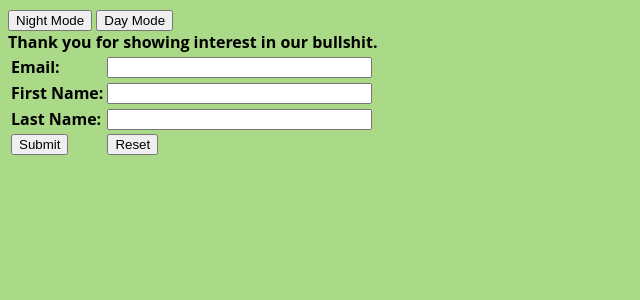
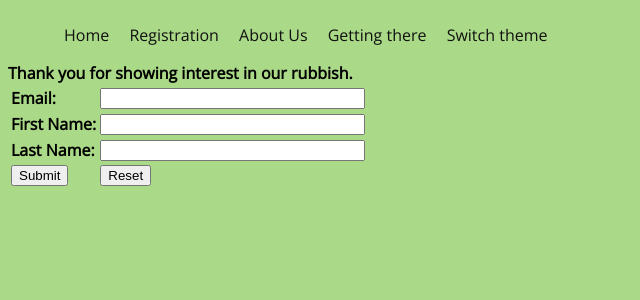
Before and after one commit to nightpaws/Spamazon-Shopping-Site-Project, a PHP site: page /registration.html in a window 1280 px wide. Shown: the top 300 px of the page, without its empty margins (0-640 px from the left). Run offline with PHP 8.4, Linux system fonts and the light colour scheme.

Commit message:
Almost completed, changing theme on DEVWEB needs fixed

```diff
--- a/prac 4/registration.html
+++ b/prac 4/registration.html
@@ -1,46 +1,29 @@
 <html>
 
 	<head>
-		<title>Practical Four</title>
-		<script language ="javascript">
-			function setTheme(){
+		<title>Registration | Practical 4</title>
 
-				var x = document.cookie;
-  				if (x=="theme=css/dark.css") {
-							var ss = document.createElement("link");
-							ss.type = "text/css";
-							ss.rel = "stylesheet";
-							ss.href = "css/dark.css";
-							document.getElementsByTagName("head")[0].appendChild(ss);
-				} else {
-							var ss = document.createElement("link");
-							ss.type = "text/css";
-							ss.rel = "stylesheet";
-							ss.href = "css/light.css";
-							document.getElementsByTagName("head")[0].appendChild(ss);
-				}
-			}
-			setTheme();
-		</script>
+		<link rel="stylesheet" href="./css/style.css">
+		<link href='http://fonts.googleapis.com/css?family=Open+Sans' rel='stylesheet' type='text/css'>
 	</head>
 
 	<body>
-		<button onclick="setDark()">Night Mode</button>
-		<button onclick="setLight()">Day Mode</button>
-		<script language="javascript">
-			function setDark() {
-				document.cookie="theme=css/dark.css";
-				location.reload();
-			}
+		<header>
+			<nav>
+				<ul>
+					<li><a href="index.html">Home</a></li>
+					<li><a href="registration.html">Registration</a></li>
+					<li><a href="about.html">About Us</a></li>
+					<li><a href="gettingThere.html">Getting there</a></li>
+					<li><a href="" onclick="switchTheme()">Switch theme</a></li>
+				</ul>
+			</nav>
+		</header>
 
-			function setLight(){
-				document.cookie="theme=css/light.css";
-				location.reload();
-			}
-		</script>
+		<article>
 			<form method="POST" action="registration.php">
 				<table>
-				<b>Thank you for showing interest in our bullshit.</b>
+					<b>Thank you for showing interest in our rubbish.</b>
 					<tr>
 						<td><strong>Email:</strong></td>
 						<td><input type="text" name="email" size="30"></td>
@@ -56,14 +39,18 @@
 						<td> <input type="text" name="surname" size="30"></td>
 					</tr>
 
-
 					<tr>
 						<td><input type="submit" value="Submit" /></td>
 						<td><input type="reset" value="Reset" /></td>
-
 					</tr>
 
 				</table>
 			</form>
+		</article>
+
+
 	</body>
+
+	<script type="text/javascript" src="./js/switchTheme.js"></script>
+
 </html>
--- a/prac 4/registration.php
+++ b/prac 4/registration.php
@@ -10,18 +10,15 @@
 
 		// Connect to database server
 		mysql_connect("devweb2014.cis.strath.ac.uk", "wlb12153", "ingeduel");
-		echo "Connected to MySQL<br/>";
 
 		// Select your database
 		mysql_select_db("wlb12153") or die(mysql_error());
-		echo "Connected to Database<br/>";
 
 		// Build an SQL query to add the new entry into the registration table
 		$QUERY = "INSERT INTO registration (email, surname, forename)
 		VALUES ('$email', '$surname', '$forename')";
 		// Execute the query
 		mysql_query($QUERY) or die(mysql_error());
-		echo "Entry added.";
 		// Redirect to index.php
 		header("Location: https://devweb2014.cis.strath.ac.uk/~wlb12153/WAD/practicals/prac4/registered.php");
 
@@ -32,7 +29,6 @@
 		// Print out an error message "Form not filled in correctly..." and
 		// provide a link back to addEntry.html
 		echo "Form not filled in correctly.<br/>";
-		echo '<a href=https://devweb2014.cis.strath.ac.uk/~wlb12153/WAD/practicals/prac2/Registration.html>Try again.</a>';
 
 	}
 ?>
```
Also changed, not shown: prac 4/index.html (+5 -8 lines). Lines whose indentation alone changed are shown as unchanged.
